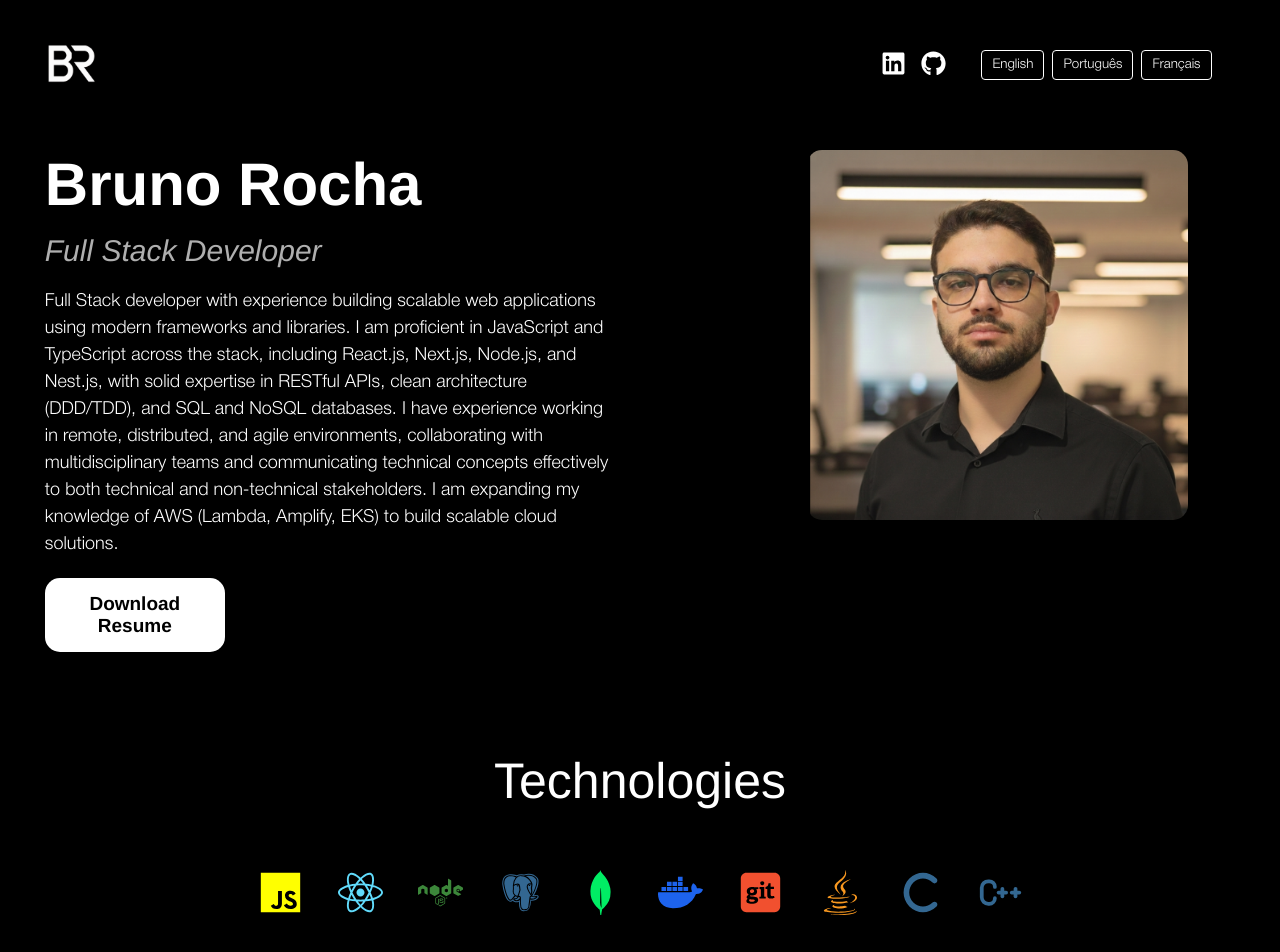
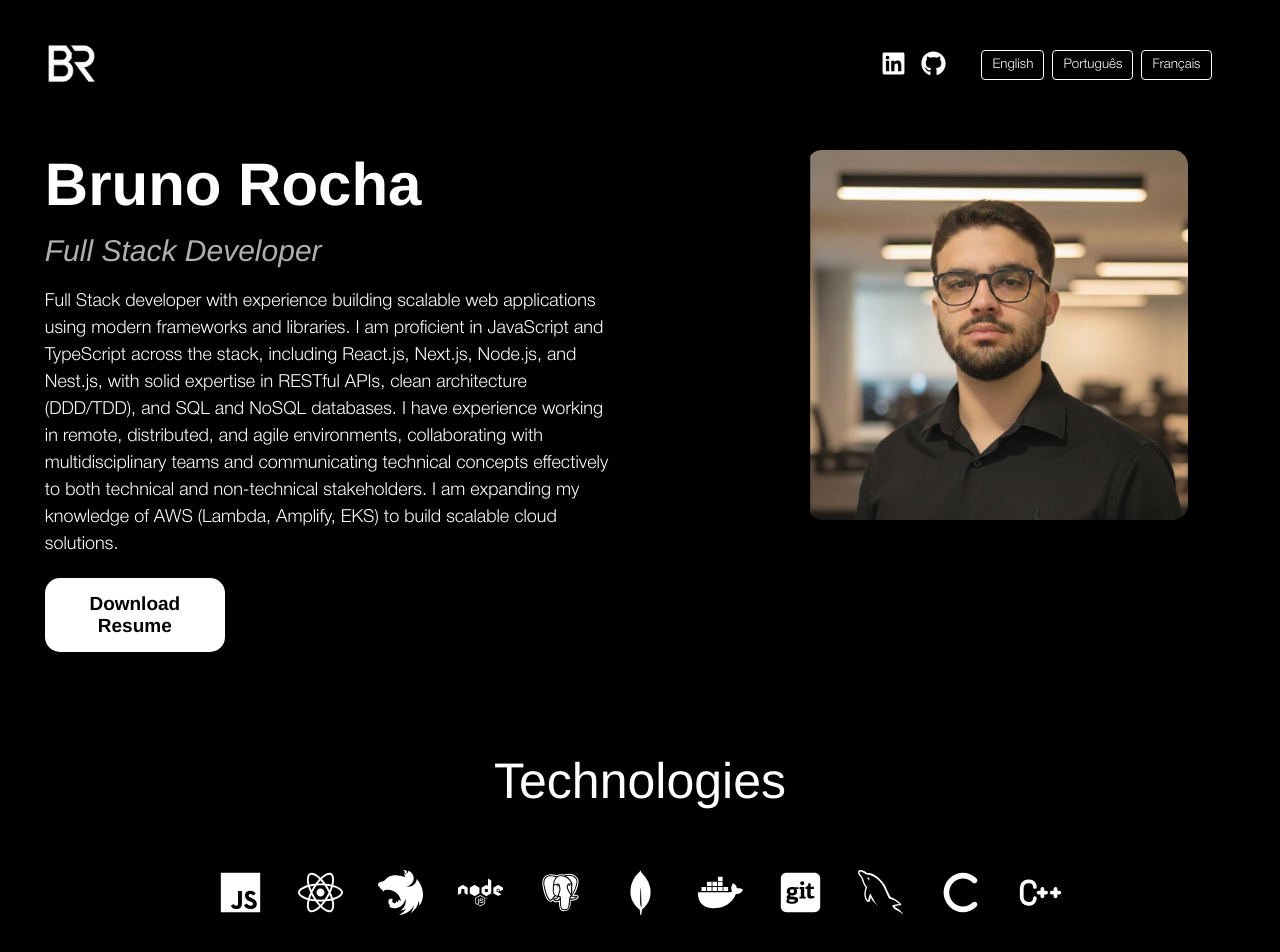
Before and after one commit to RochtBruno/Portfolio, a React (Vite) app: page / in a window 1280 px wide. Shown: the top 952 px of the page. Built offline with nearby package versions, Linux system fonts and the light colour scheme; the HTML template or start-up script is replaced by a standard one.

Commit message:
fix: skills component colors changed to white

```diff
--- a/src/blocks/skills.css
+++ b/src/blocks/skills.css
@@ -23,43 +23,3 @@
 	color: white;
 	font-size: 45px;
 }
-
-.skills__icons:nth-of-type(1){
-	color: #FFFF00;
-}
-
-.skills__icons:nth-of-type(2){
-	color: #61dbfb;
-}
-
-.skills__icons:nth-of-type(3){
-	color: #3C873A;
-}
-
-.skills__icons:nth-of-type(4){
-	color: #336791;
-}
-
-.skills__icons:nth-of-type(5){
-	color: #00ED64;
-}
-
-.skills__icons:nth-of-type(6){
-	color: #1D63ED;
-}
-
-.skills__icons:nth-of-type(7){
-	color: #F1502F;
-}
-
-.skills__icons:nth-of-type(8){
-	color: #f89820;
-}
-
-.skills__icons:nth-of-type(9){
-	color: #336791;
-}
-
-.skills__icons:nth-of-type(10){
-	color: #336791;
-}
--- a/src/components/Skills/Skills.jsx
+++ b/src/components/Skills/Skills.jsx
@@ -4,13 +4,14 @@ import { IoLogoJavascript } from "react-icons/io5";
 import { FaReact } from "react-icons/fa";
 import { FaNode } from "react-icons/fa";
 import { BiLogoPostgresql } from "react-icons/bi";
-import { SiMongodb } from "react-icons/si";
+import { SiMongodb, SiNestjs } from "react-icons/si";
 import { FaDocker } from "react-icons/fa";
 import { FaSquareGit } from "react-icons/fa6";
 import { FaJava } from "react-icons/fa";
 import { FaC } from "react-icons/fa6";
 import { TbBrandCpp } from "react-icons/tb";
 import { useTranslation } from 'react-i18next';
+import { GrMysql } from 'react-icons/gr';
 
 
 function Skills(){
@@ -23,12 +24,13 @@ function Skills(){
 				<div className="skills__icons-wrapper">
 					<IoLogoJavascript />
 					<FaReact />
+					<SiNestjs/>
 					<FaNode />
 					<BiLogoPostgresql />
 					<SiMongodb />
 					<FaDocker />
 					<FaSquareGit />
-					<FaJava />
+					<GrMysql/>
 					<FaC />
 					<TbBrandCpp />
 				</div>
```
